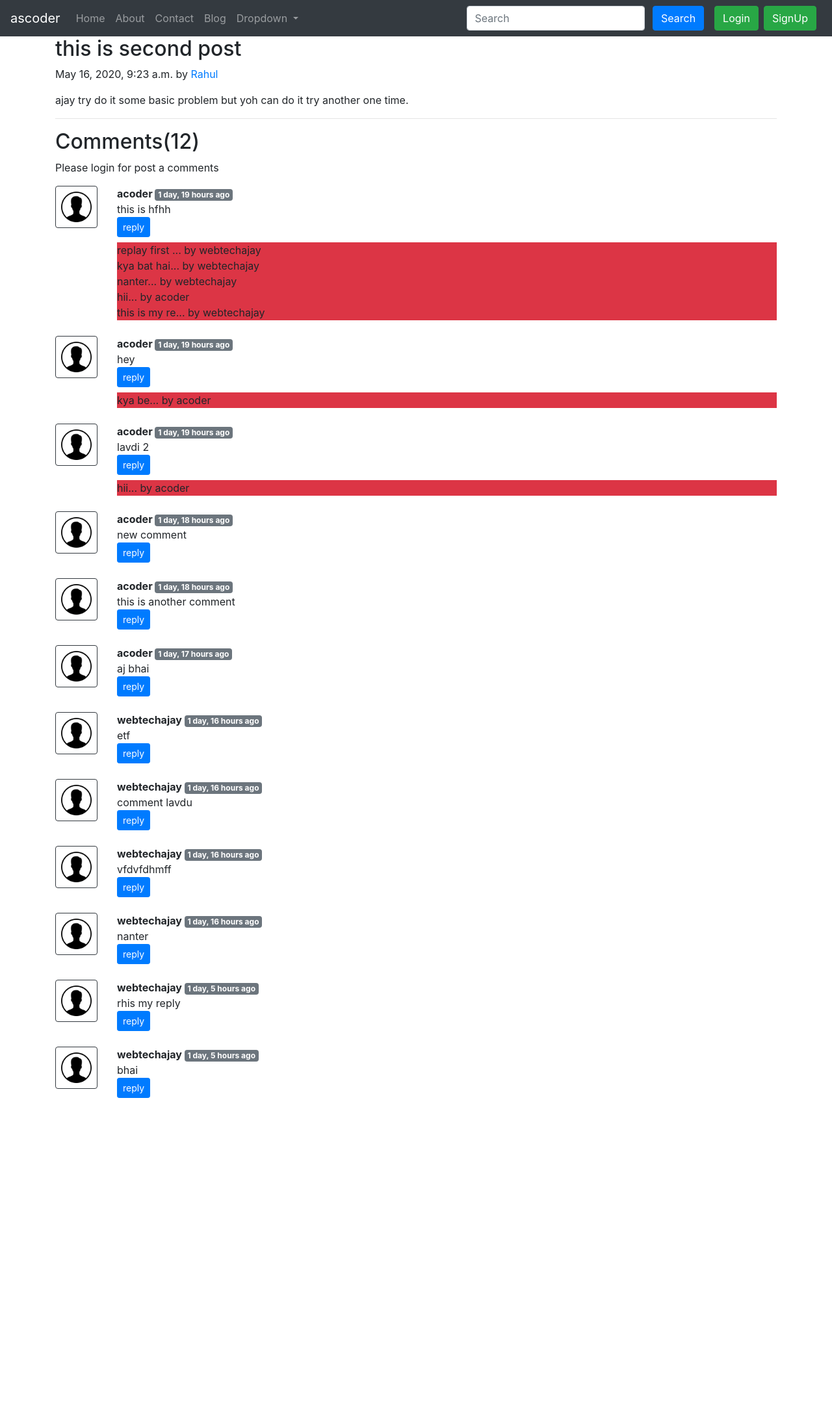
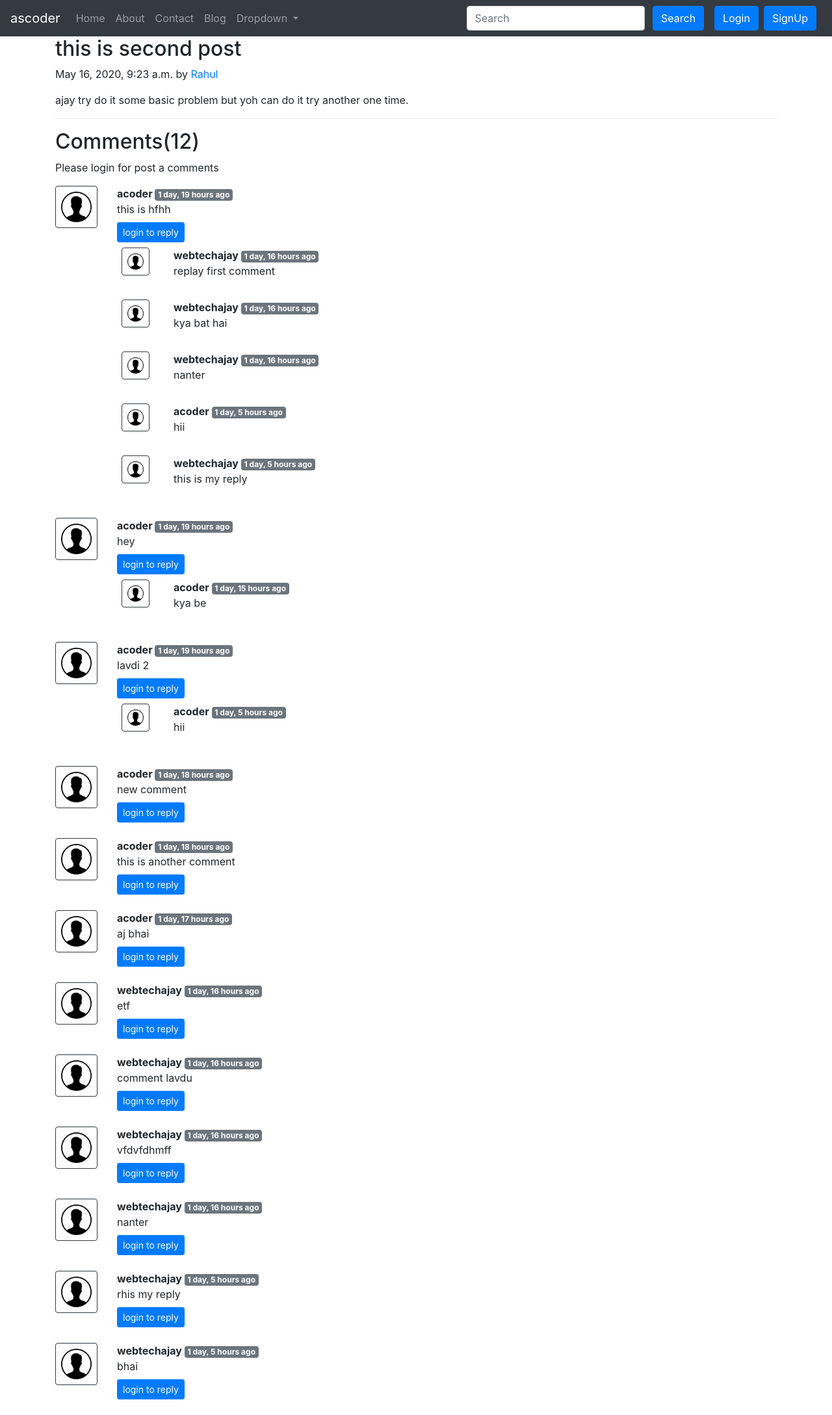
Before and after one commit to theajayrathod/ascoder, a Django app: a page that uses templates/base.html in a window 1280 px wide. Shown: the whole page at 65% size. Before the commit the page ends 1690 px from the top, so only its background shows below. Run offline with Django 3.2, Linux system fonts and the light colour scheme; data comes from the database, SQL or seed files in the repository; both versions use the stored data as it was after the commit; some libraries are stand-ins or nearby versions.

Commit message:
comment complete

```diff
--- a/blog/views.py
+++ b/blog/views.py
@@ -20,8 +20,6 @@ def blogPost(request, slug):
             replyDict[reply.parent.sno] = [reply]
         else:
             replyDict[reply.parent.sno].append(reply)
-
-        print(replyDict)
     context = {'post':post, 'comments':comments, 'user':request.user, 'replyDict':replyDict}
     return render(request, "blog/blogPost.html", context)
 
--- a/templates/base.html
+++ b/templates/base.html
@@ -77,12 +77,12 @@
 
         {% else %}
         <!-- Button trigger for Login -->
-        <button type="button" class="btn btn-success mr-2" data-toggle="modal"
+        <button type="button" class="btn btn-primary mr-2" data-toggle="modal"
           data-target="#loginModal">
           Login
         </button>
         <!-- Button trigger SignUp -->
-        <button type="button" class="btn btn-success mr-2" data-toggle="modal"
+        <button type="button" class="btn btn-primary mr-2" data-toggle="modal"
           data-target="#signupModal">
           SignUp
         </button>
--- a/templates/blog/blogPost.html
+++ b/templates/blog/blogPost.html
@@ -36,13 +36,14 @@
     <div class="row my-3">
         <div class="col-md-1">
             <img class="rounded mx-auto d-block w-100 p-2 border border-dark"
-                src="/static/images/user.png" alt="">
+                src="/static/images/user.png" alt="user">
         </div>
         <div class="col-md-11">
             <b> {{comment.user.username}} </b> <span class="badge
                 badge-secondary"> {{comment.timeStamp | naturaltime}}</span>
             <div>{{comment.comment}}</div>
-            <div class="reply mx-0">
+            <div class="reply mx-0 mt-2">
+                {% if user.is_authenticated %}
                 <button class="btn btn-sm btn-primary" type="button"
                     data-toggle="collapse" data-target="#reply{{comment.sno}}"
                     aria-expanded="false" aria-controls="reply{{comment.sno}}">
@@ -67,10 +68,29 @@
                         </form>
                     </div>
                 </div>
-                <div class="replies bg-danger my-2">
+                {% else %}
+                <button class="btn btn-sm btn-primary" type="button"
+                    data-toggle="collapse" data-target="#reply{{comment.sno}}"
+                    aria-expanded="false" aria-controls="reply{{comment.sno}}" disable>
+                   login to reply
+                </button>
+                {% endif %}
+                <div class="replies my-2">
                     {% for reply in replyDict|get_val:comment.sno %}
-                        {{reply}}
+                    <div class="row my-2">
+                    <div class="col-md-1">
+            <img class="rounded mx-auto d-block w-75 p-2 border border-dark"
+                src="/static/images/user.png" alt="user">
+                    </div>
+                    <div class="col-md-11  ">
+                        {% comment %} {{reply.comment}} {% endcomment %}
+                                    <b> {{reply.user.username}} </b> <span class="badge
+                       badge-secondary"> {{reply.timeStamp | naturaltime}}</span>
+                      <div>{{reply.comment}}</div>
                         <br>
+
+                    </div>
+                    </div>
                     {% endfor %}
                 </div>
             </div>
```
Also changed, not shown: db.sqlite3.
